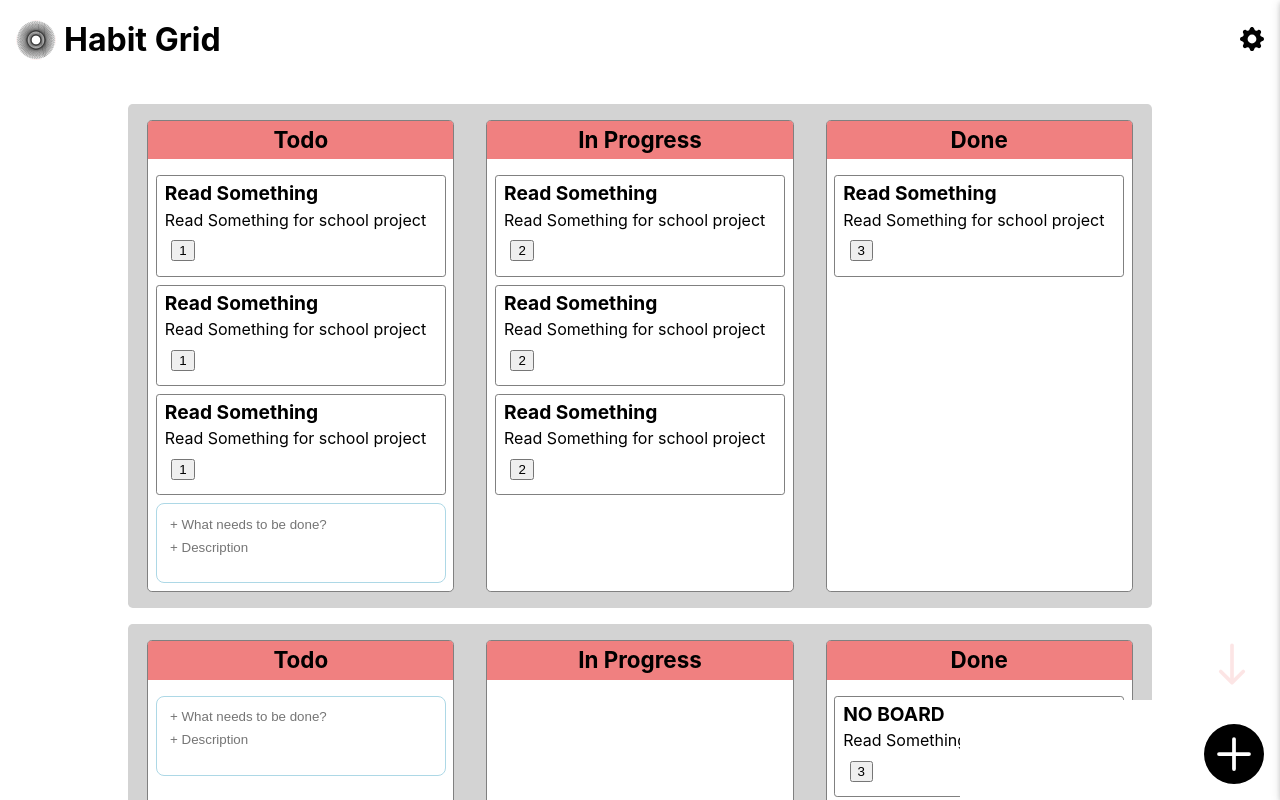
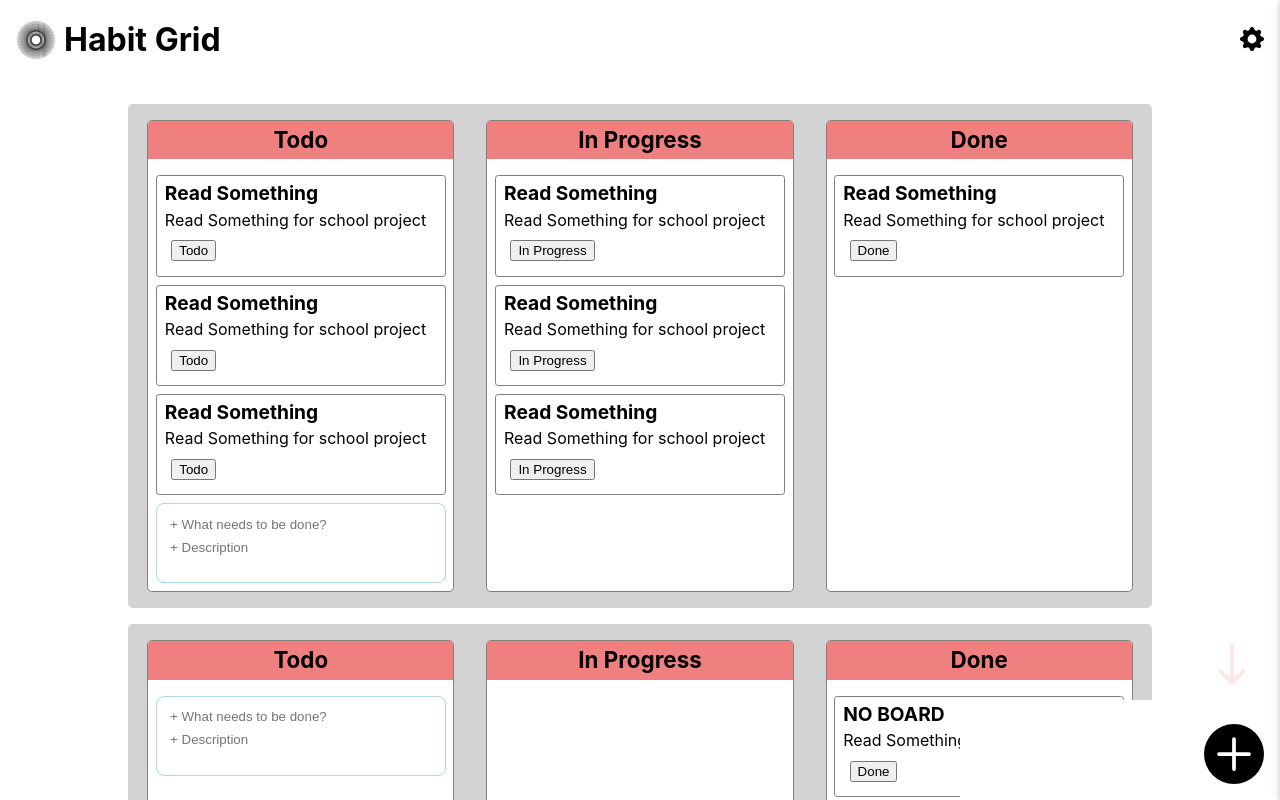
Before and after one commit to teooliver/habit-grid, a React (Create React App) app: page /kanban in a window 1280 px wide. Shown: the top 800 px of the page. Built offline with nearby package versions, Linux system fonts and the light colour scheme.

Commit message:
fix dropdown bug where column ids were shown instead of names

```diff
--- a/src/components/kanban/CardDropdown.tsx
+++ b/src/components/kanban/CardDropdown.tsx
@@ -1,19 +1,22 @@
 import React, { useEffect, useRef } from 'react';
-import { editIssueStatus } from '../../redux/actions';
+import { editIssueStatus, Column } from '../../redux/actions';
 import { connect } from 'react-redux';
+import { StoreState } from '../../redux/reducers';
 
 interface CardDropdownProps {
   setIsOpen: React.Dispatch<React.SetStateAction<boolean>>;
   editIssueStatus: Function;
-  boardColumns: number[];
+  boardColumnsIds: number[];
   cardId: number;
+  columns: Column[];
 }
 
 const CardDropdown: React.FC<CardDropdownProps> = ({
   setIsOpen,
   editIssueStatus,
-  boardColumns,
+  boardColumnsIds,
   cardId,
+  columns,
 }) => {
   const cardDropDownRef = useRef<HTMLUListElement>(null);
 
@@ -37,22 +40,38 @@ const CardDropdown: React.FC<CardDropdownProps> = ({
     }
   };
 
+  //TODO: This is being repeted on  KanbanBoard and KanbanCard, need to stract in just on place, porbably a selector
+  const getColumnName = (id: number) => {
+    const foundObj = columns.find((col) => {
+      if (col.id === id) return col.title;
+    });
+    if (foundObj) {
+      return foundObj.title;
+    }
+  };
+
   return (
     <ul ref={cardDropDownRef} className="dropdown-list">
-      {boardColumns.length > 0 &&
-        boardColumns.map((column) => (
+      {boardColumnsIds.length > 0 &&
+        boardColumnsIds.map((columnId) => (
           <li
             className="menu-item"
             onClick={() => {
-              editIssueStatus(cardId, column);
+              editIssueStatus(cardId, columnId);
               setIsOpen(false);
             }}
           >
-            <span>{column}</span>
+            <span>{getColumnName(columnId)}</span>
           </li>
         ))}
     </ul>
   );
 };
 
-export default connect(null, { editIssueStatus })(CardDropdown);
+const mapStateToProps = ({ columns }: StoreState) => {
+  return {
+    columns,
+  };
+};
+
+export default connect(mapStateToProps, { editIssueStatus })(CardDropdown);
--- a/src/components/kanban/KanbanCard.tsx
+++ b/src/components/kanban/KanbanCard.tsx
@@ -1,5 +1,8 @@
-import React, { useState } from "react";
-import CardDropdown from "./CardDropdown";
+import React, { useState } from 'react';
+import CardDropdown from './CardDropdown';
+import { connect } from 'react-redux';
+import { StoreState } from '../../redux/reducers';
+import { Column } from '../../redux/actions';
 
 export interface KanbanCardProps {
   title?: string;
@@ -7,35 +10,55 @@ export interface KanbanCardProps {
   description?: string;
   columnId?: number;
   boardId?: number;
-  boardColumns?: number[];
+  boardColumnsIds?: number[];
+  columns: Column[];
 }
 
-export const KanbanCard: React.FC<KanbanCardProps> = ({
+const KanbanCard: React.FC<KanbanCardProps> = ({
   title,
   description,
   id,
   columnId = 1,
-  boardColumns = [1, 2, 3],
+  boardColumnsIds = [1, 2, 3],
+  columns,
 }) => {
   const [isDropdownOpen, setIsDropdownOpen] = useState(false);
 
+  //TODO: This is being repeted on  KanbanBoard and KanbanCard, need to stract in just on place, porbably a selector
+  const getColumnName = (id: number) => {
+    const foundObj = columns.find((col) => {
+      if (col.id === id) return col.title;
+    });
+    if (foundObj) {
+      return foundObj.title;
+    }
+  };
+
   return (
-    <div className='KanbanCard'>
-      {title && <h1 className='KanbanCard__title'>{title}</h1>}
-      {description && <p className='KanbanCard__description'>{description}</p>}
+    <div className="KanbanCard">
+      {title && <h1 className="KanbanCard__title">{title}</h1>}
+      {description && <p className="KanbanCard__description">{description}</p>}
 
-      <div className='KanbanCard__dropdown'>
+      <div className="KanbanCard__dropdown">
         <button onClick={() => setIsDropdownOpen(!isDropdownOpen)}>
-          {columnId}
+          {getColumnName(columnId)}
         </button>
         {isDropdownOpen && (
           <CardDropdown
             setIsOpen={setIsDropdownOpen}
             cardId={id!}
-            boardColumns={boardColumns.filter((col) => col !== columnId)}
+            boardColumnsIds={boardColumnsIds.filter((col) => col !== columnId)}
           />
         )}
       </div>
     </div>
   );
 };
+
+const mapStateToProps = ({ columns }: StoreState) => {
+  return {
+    columns,
+  };
+};
+
+export default connect(mapStateToProps)(KanbanCard);
--- a/src/redux/actions/columns.ts
+++ b/src/redux/actions/columns.ts
@@ -1,6 +1,9 @@
-import { ActionTypes } from "./types";
+import { ActionTypes } from './types';
+import { db } from '../../indexedDb/connectDb';
+import { Dispatch } from 'redux';
+import { SetAlert } from './alerts';
 
-export const test = "test";
+export const test = 'test';
 
 export interface Column {
   id: number;
@@ -12,3 +15,23 @@ export interface GetBoardColumns {
   type: ActionTypes.getKanbanColumns;
   payload: Column[];
 }
+
+export const getBoardColumns = () => async (dispatch: Dispatch) => {
+  try {
+    let allColumns: Column[] = await db.table('columns').toArray();
+
+    dispatch<GetBoardColumns>({
+      type: ActionTypes.getKanbanColumns,
+      payload: allColumns,
+    });
+  } catch (error) {
+    dispatch<SetAlert>({
+      type: ActionTypes.setAlert,
+      payload: {
+        msg: 'Error geting columns, please refresh the app',
+        alertType: 'error',
+      },
+    });
+    console.error(error);
+  }
+};
--- a/src/redux/reducers/columnsReducer.ts
+++ b/src/redux/reducers/columnsReducer.ts
@@ -1,39 +1,30 @@
-import { BoardActions, Column, ActionTypes } from "../actions";
+import { ColumnActions, Column, ActionTypes } from '../actions';
 
 export const initialState: Column[] = [
   {
     id: 1,
-    title: "todo",
+    title: 'todo',
     boardId: 329840982,
   },
   {
     id: 2,
-    title: "in progress",
+    title: 'in progress',
     boardId: 329840982,
   },
   {
     id: 3,
-    title: "done",
+    title: 'done',
     boardId: 329840982,
   },
 ];
 
 export const columnsReducer = (
   state: Column[] = initialState,
-  action: BoardActions
+  action: ColumnActions
 ) => {
   switch (action.type) {
-    // case ActionTypes.getKanbanIssue:
-    //   return state;
-    // case ActionTypes.createKanbanIssue:
-    //   return state;
-    // case ActionTypes.editKanbanIssueStatus:
-    //   const editedIssue = action.payload;
-    //   // const filteredIssue = state[editedIssue.boardId].issues.filter(
-    //   //   (issue) => issue.id !== editedIssue.id
-    //   // );
-
-    //   return state;
+    case ActionTypes.getKanbanColumns:
+      return action.payload;
     default:
       return state;
   }
--- a/src/redux/reducers/issuesReducer.ts
+++ b/src/redux/reducers/issuesReducer.ts
@@ -1,73 +1,73 @@
-import { IssueActions, Issue, ActionTypes } from "../actions";
+import { IssueActions, Issue, ActionTypes } from '../actions';
 
 export const initialState: Issue[] = [
   {
     id: 1,
-    title: "Read Something",
-    description: "Read Something for school project",
+    title: 'Read Something',
+    description: 'Read Something for school project',
     boardId: 329840982,
     columnId: 1,
   },
   {
     id: 2,
-    title: "Read Something",
-    description: "Read Something for school project",
+    title: 'Read Something',
+    description: 'Read Something for school project',
     boardId: 329840982,
     columnId: 1,
   },
   {
     id: 3,
-    title: "Read Something",
-    description: "Read Something for school project",
+    title: 'Read Something',
+    description: 'Read Something for school project',
     boardId: 329840982,
     columnId: 1,
   },
   {
     id: 4,
-    title: "Read Something",
-    description: "Read Something for school project",
+    title: 'Read Something',
+    description: 'Read Something for school project',
     boardId: 329840982,
     columnId: 2,
   },
   {
     id: 5,
-    title: "Read Something",
-    description: "Read Something for school project",
+    title: 'Read Something',
+    description: 'Read Something for school project',
     boardId: 329840982,
     columnId: 2,
   },
   {
     id: 6,
-    title: "Read Something",
-    description: "Read Something for school project",
+    title: 'Read Something',
+    description: 'Read Something for school project',
     boardId: 329840982,
     columnId: 2,
   },
   {
     id: 7,
-    title: "Read Something",
-    description: "Read Something for school project",
+    title: 'Read Something',
+    description: 'Read Something for school project',
     boardId: 329840982,
     columnId: 3,
   },
   {
     id: 8,
-    title: "NO BOARD",
-    description: "Read Something for school project",
+    title: 'NO BOARD',
+    description: 'Read Something for school project',
     boardId: 3298409824,
     columnId: 3,
   },
   {
     id: 9,
-    title: "NO BOARD",
-    description: "Read Something for school project",
+    title: 'NO BOARD',
+    description: 'Read Something for school project',
     boardId: 3298409824,
     columnId: 3,
   },
   {
     id: 10,
-    title: "NO BOARD",
-    description: "Read Something for school project",
+    title: 'NO BOARD',
+    description: 'Read Something for school project',
     boardId: 3298409824,
     columnId: 3,
   },
@@ -78,17 +78,16 @@ export const issuesReducer = (
   action: IssueActions
 ) => {
   switch (action.type) {
-    // case ActionTypes.getKanbanIssue:
-    //   return state;
-    // case ActionTypes.createKanbanIssue:
-    //   return state;
+    case ActionTypes.getAllKanbanIssues:
+      return action.payload;
+    case ActionTypes.createKanbanIssue:
+      return state;
     // case ActionTypes.editKanbanIssueStatus:
-    //   const editedIssue = action.payload;
-    //   // const filteredIssue = state[editedIssue.boardId].issues.filter(
-    //   //   (issue) => issue.id !== editedIssue.id
-    //   // );
-
-    //   return state;
+    // const editedIssue = action.payload;
+    // const filteredIssue = state[editedIssue.boardId].issues.filter(
+    //   (issue) => issue.id !== editedIssue.id
+    // );
+    // return state;
     default:
       return state;
   }
```
Also changed, not shown: src/components/kanban/KanbanColumn.tsx (+7 -7 lines), src/redux/actions/types.ts (+8 -8 lines).
